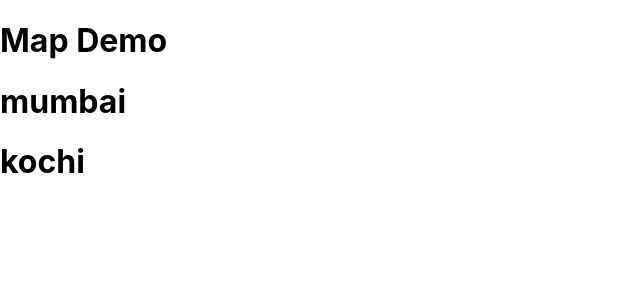
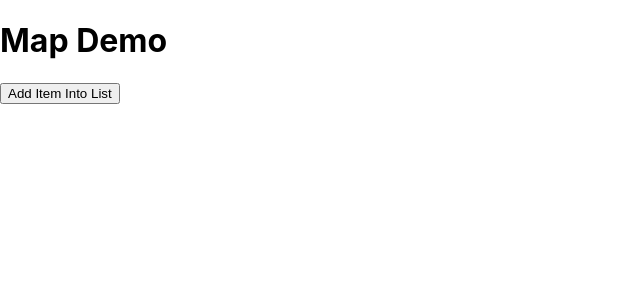
Before and after one commit to Chinmay-Karpe/my-react-app, a React (Create React App) app: page / in a window 1280 px wide. Shown: the top 300 px of the page, without its empty margins (0-640 px from the left). Built offline with nearby package versions, Linux system fonts and the light colour scheme.

Commit message:
Map Demo

```diff
--- a/src/App.js
+++ b/src/App.js
@@ -1,10 +1,21 @@
+import { useState } from "react";
+
 function App() {
   let title = "Map Demo";
-  let list = ["mumbai", "kochi"];
+  let [list, setList] = useState([]);
+
+  let addItem = () => {
+    // logical part
+    let newList = [...list, "NAVI MUMBAI"];
+
+    // dom part
+    setList(newList);
+  };
 
   return (
     <div>
       <h1> {title} </h1>
+      <input type="button" value="Add Item Into List" onClick={addItem} />
 
       {list.map((item) => (
         <h1>{item}</h1>
@@ -14,4 +25,3 @@
 }
 
 export default App;
-// [delhi, mumbai] => [<h1>delhi</h1>, <h1>mumbai</h1>]
```
